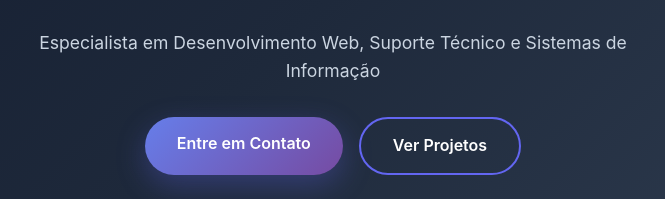
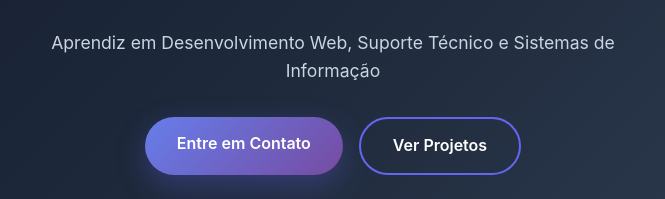
Before and after one commit to cintiandrade0112-ceh/portfolio, a plain HTML site: page index.html in a window 1280 px wide. Shown: the part 403-602 px from the top of the page, 307-972 px from the left. Drawn offline with Linux system fonts and the light colour scheme.

Commit message:
Update index.html

```diff
--- a/index.html
+++ b/index.html
@@ -23,7 +23,7 @@
     <div class="hero-content">
       <h1>Cíntia de Oliveira Andrade</h1>
       <p class="subtitle">Engenheira Informática</p>
-      <p>Especialista em Desenvolvimento Web, Suporte Técnico e Sistemas de Informação</p>
+      <p>Aprendiz em Desenvolvimento Web, Suporte Técnico e Sistemas de Informação</p>
       <div class="cta-buttons">
         <a href="#contato" class="btn btn-primary">Entre em Contato</a>
         <a href="#projetos" class="btn btn-secondary">Ver Projetos</a>
@@ -256,4 +256,5 @@
     });
   </script>
 </body>
+
 </html>
```
